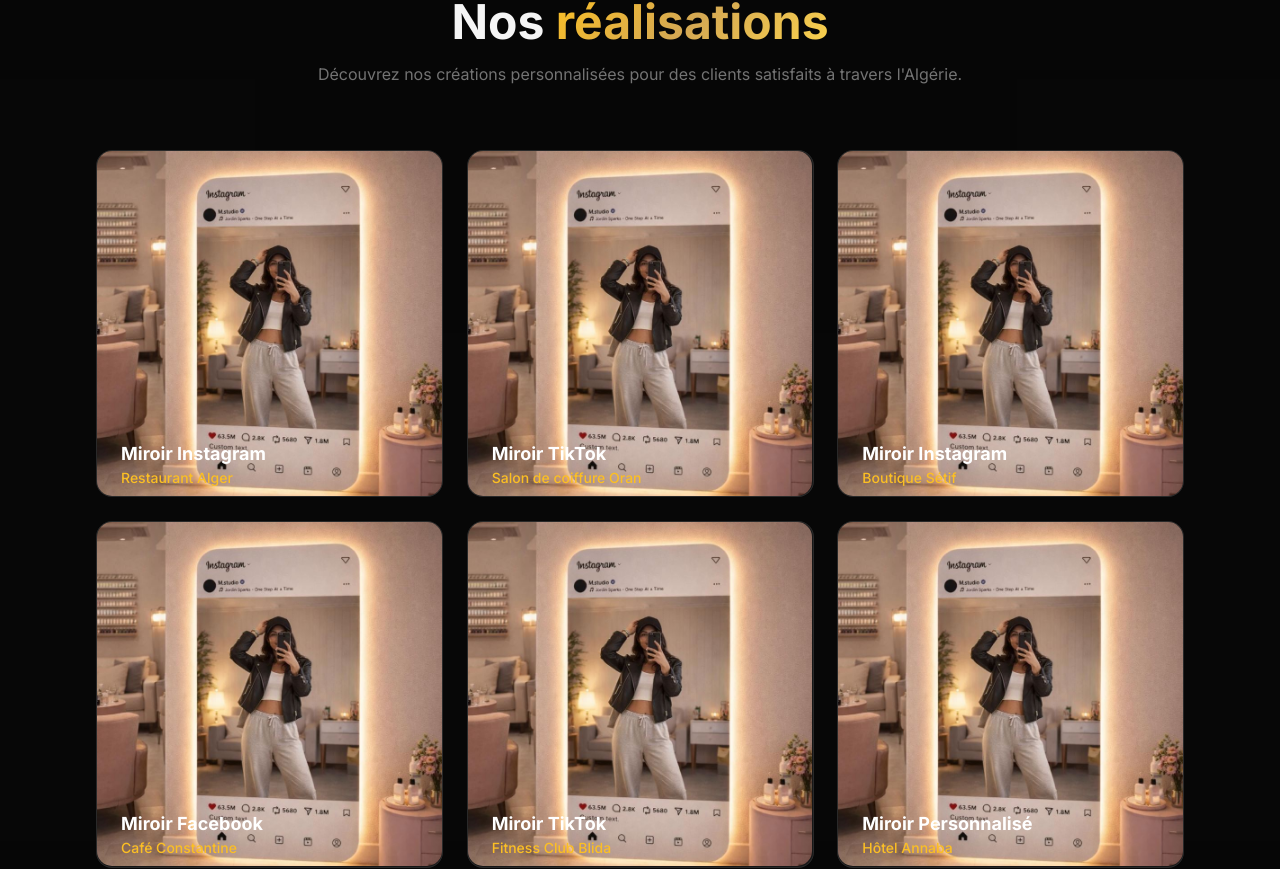
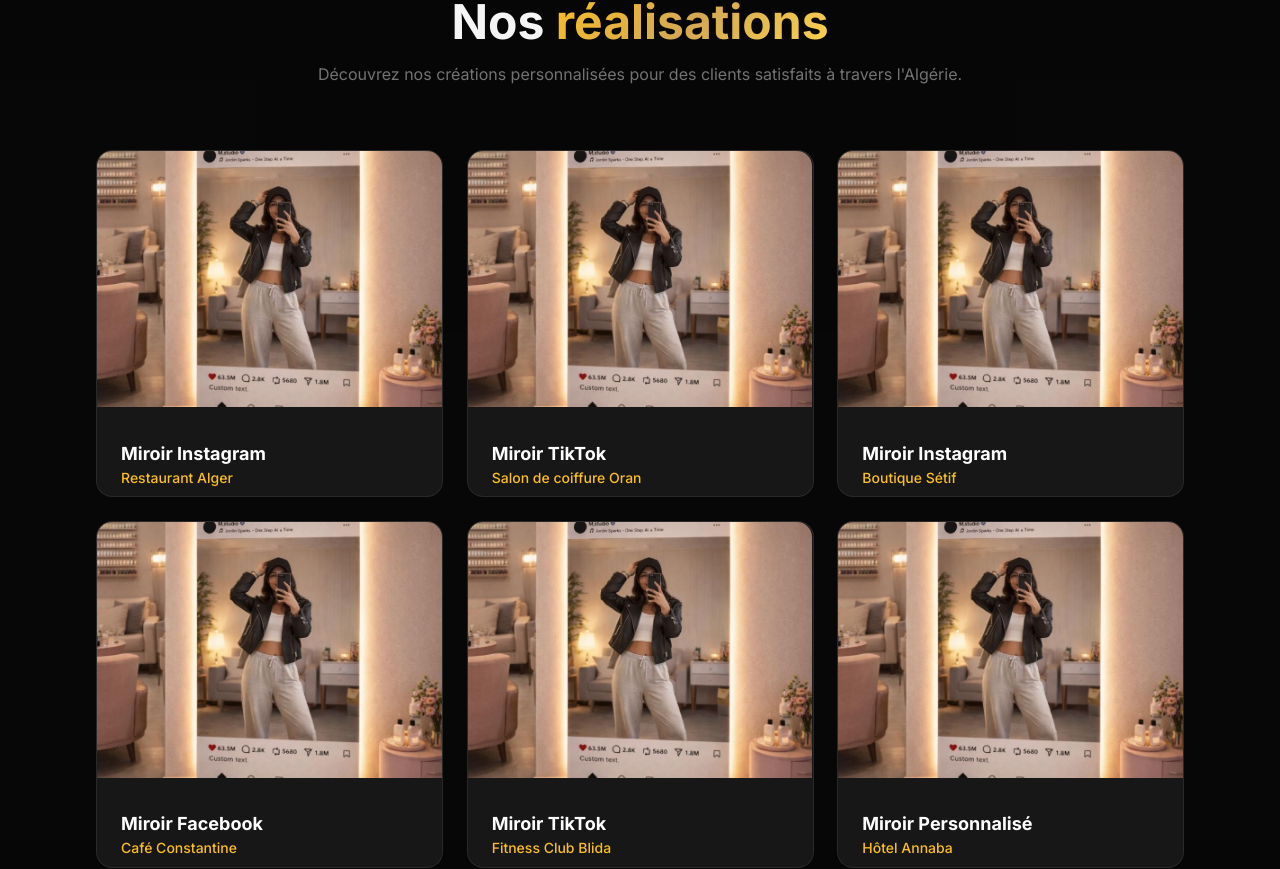
Before and after one commit to aimadsamah/mirrors-aymen, a Next.js app: page / in a window 1280 px wide. Shown: the part 1700-2569 px from the top of the page. Built offline with nearby package versions, Linux system fonts and the light colour scheme; no server answers.

Commit message:
test image

```diff
--- a/components/GallerySection.tsx
+++ b/components/GallerySection.tsx
@@ -76,13 +76,17 @@ export default function GallerySection() {
               className="group relative overflow-hidden rounded-2xl glass aspect-square bg-charcoal-800"
             >
               {/* Utilisation de Next/Image pour le rendu de la photo */}
-              <Image
+              {/* <Image
                 src={item.image}
                 alt={item.label}
-                width={500}
-                height={500}
+                fill
                 sizes="(max-width: 640px) 100vw, (max-width: 1024px) 50vw, 33vw"
                 className="object-cover transition-transform duration-500 group-hover:scale-110"
+              /> */}
+              <img
+                src="/images/gallery/mirror.jpg"
+                alt="test"
+                className="w-full h-64 object-cover"
               />
 
               {/* Overlay Gradient pour la lisibilité du texte */}
```
